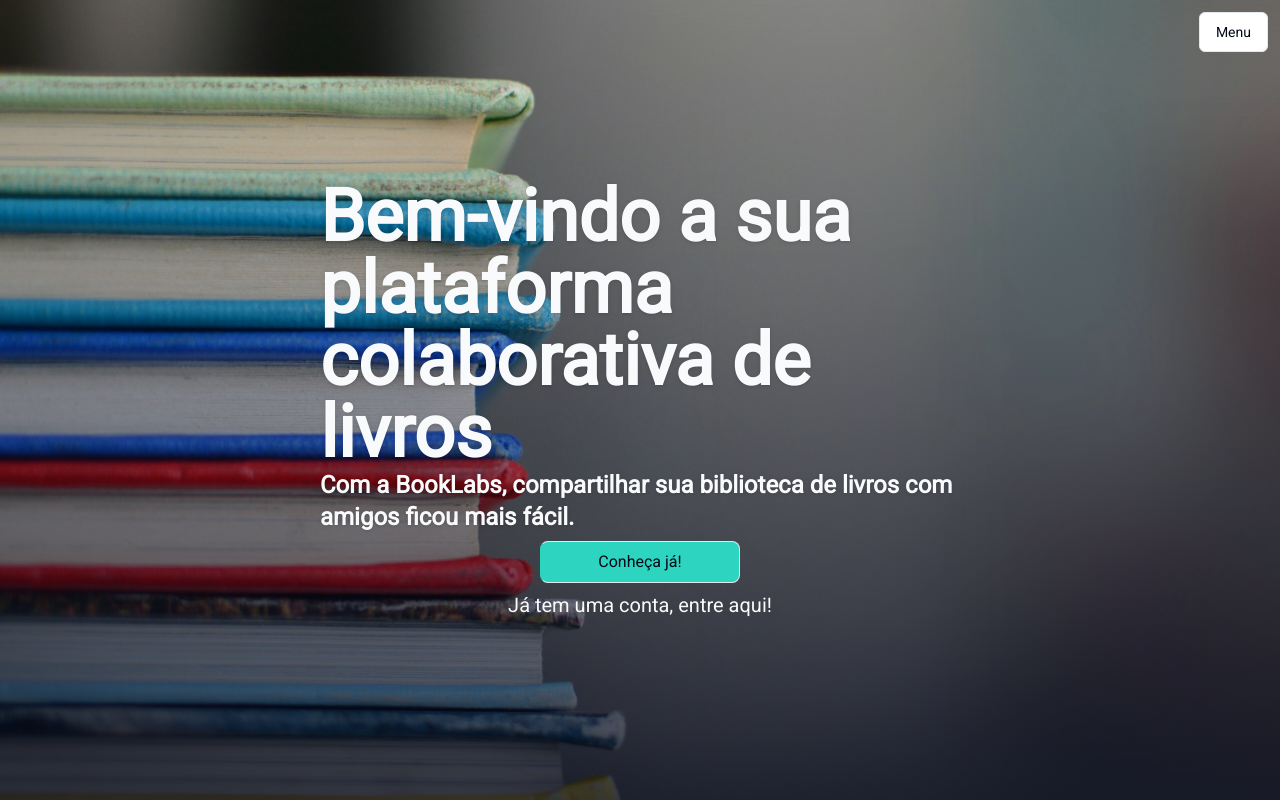
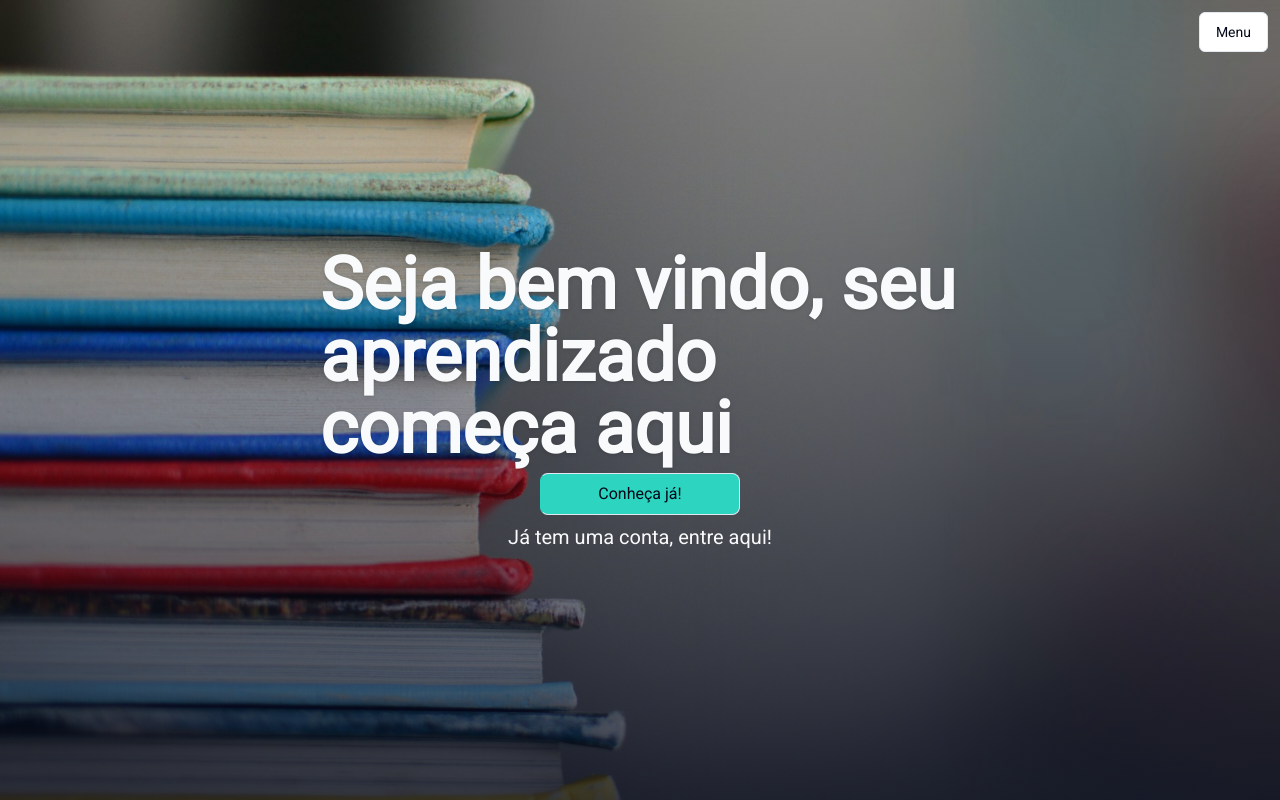
Before and after one commit to clarammenezes/projeto-n695-frontend, a Next.js app: page / in a window 1280 px wide. Built offline with nearby package versions, Linux system fonts and the light colour scheme.

Commit message:
segundo commit

```diff
--- a/src/app/page.tsx
+++ b/src/app/page.tsx
@@ -14,7 +14,7 @@ export default function Home() {
                         transition={{ duration: 0.75 }}
                         className="font-semibold text-4xl xl:text-7xl text-gray-50 drop-shadow"
                     >
-                        Bem-vindo a sua plataforma colaborativa de livros
+                        Seja bem vindo, seu aprendizado começa aqui
                     </motion.h1>
                     <motion.h2
                         initial={{ opacity: 0, y: 100 }}
@@ -22,7 +22,6 @@ export default function Home() {
                         transition={{ duration: 1 }}
                         className="font-semibold text-base xl:text-2xl text-gray-50 drop-shadow"
                     >
-                        Com a BookLabs, compartilhar sua biblioteca de livros com amigos ficou mais fácil.
                     </motion.h2>
                     <motion.div
                         initial={{ opacity: 0, y: 100 }}
--- a/src/app/signup/page.tsx
+++ b/src/app/signup/page.tsx
@@ -107,7 +107,7 @@ export default function SignUpPage() {
         <div className="h-lvh w-lvw bg-[url('/sign-up.jpg')] bg-no-repeat bg-cover flex justify-center items-center">
             <div className="h-full w-full bg-gradient-to-b from-slate-950/0 to-slate-950/75 flex justify-center items-center">
                 <div className="h-full w-3/6 justify-end items-end hidden xl:flex 2xl:flex">
-                    <h1 className="text-4xl text-white mb-20 ml-5 mr-20">Seja bem vindo, sua leitura começa aqui!</h1>
+                    <h1 className="text-4xl text-white mb-20 ml-5 mr-20">Seja bem vindo, seu aprendizado começa aqui!</h1>
                 </div>
                 <div className="h-full w-full xl:h-full xl:w-full 2xl:h-full 2xl:w-3/6 flex justify-center items-center">
                 <motion.div
--- a/src/components/header.tsx
+++ b/src/components/header.tsx
@@ -53,13 +53,13 @@ function HeaderComponent() {
                             </DropdownMenuItem>
                             <DropdownMenuItem onClick={(e) => {router.push('/books')}}>
                                 <Book className="mr-2 h-4 w-4" />
-                                <span>Livros</span>
+                                <span>Aprendizado</span>
                             </DropdownMenuItem>
                         </DropdownMenuGroup>
                         <DropdownMenuSeparator />
                         <DropdownMenuItem>
                             <StickyNote className="mr-2 h-4 w-4" />
-                            <a href="https://testefaculdade.pythonanywhere.com/politica-de-privacidade/" target="_blank">Política de privacide</a>
+                            <a href="https://testefaculdade.pythonanywhere.com/politica-de-privacidade/" target="_blank">Política de privacidade</a>
                         </DropdownMenuItem>
                         <DropdownMenuSeparator />
                         <DropdownMenuItem onClick={(e) => {logout()}}>
```
